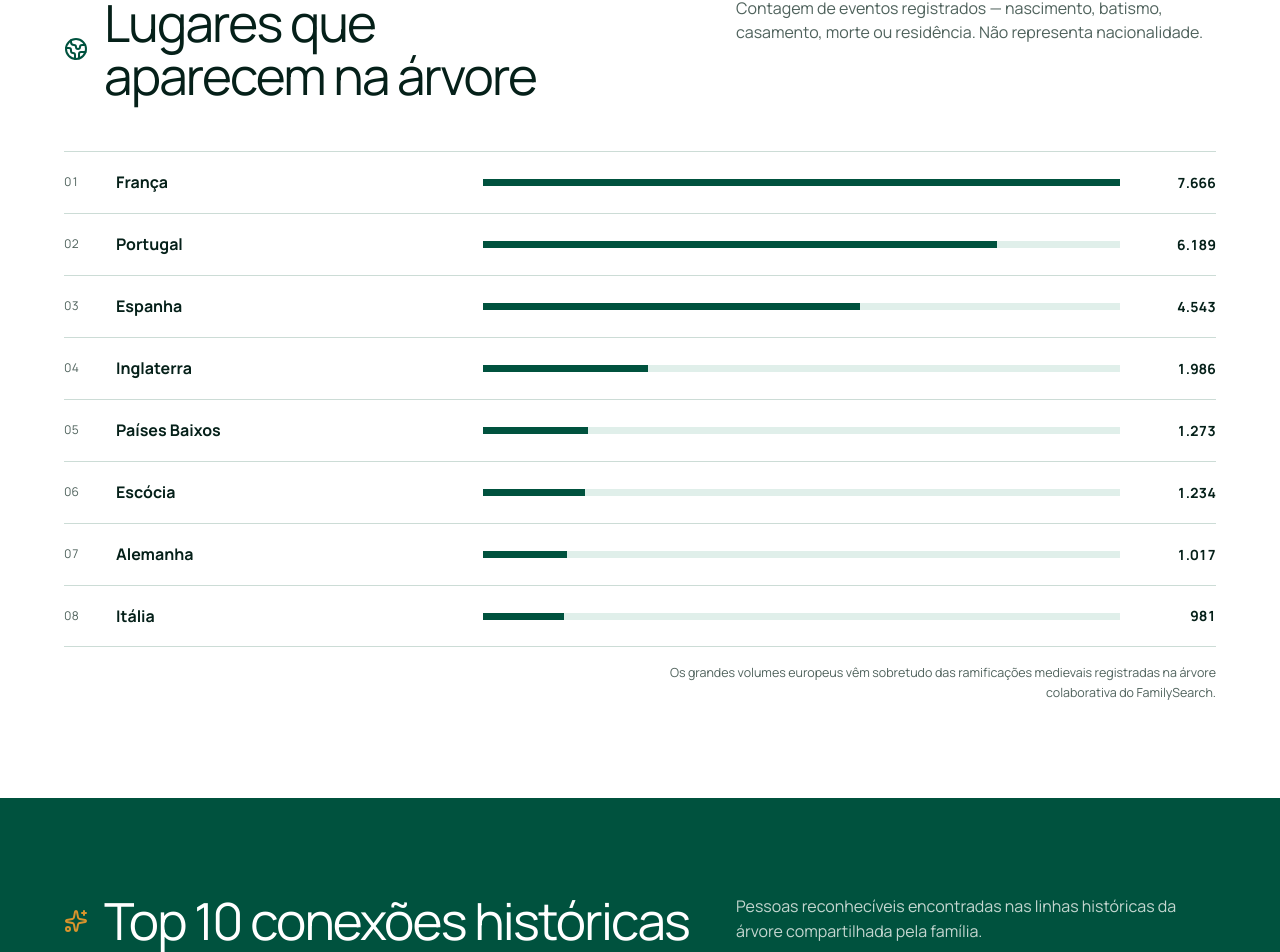
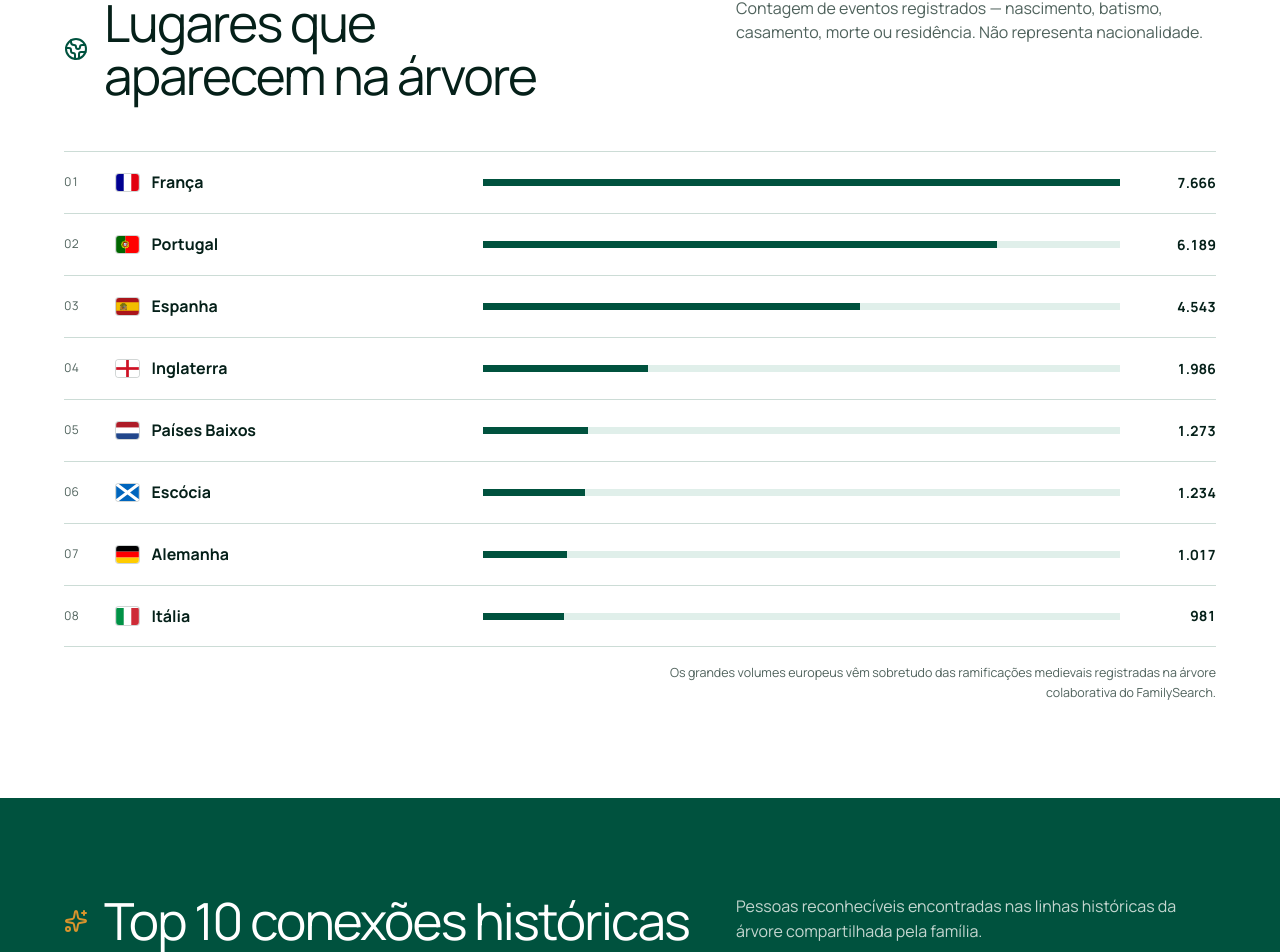
Before and after one commit to matheusabrantes/genealogy-atlas, a Next.js app in the folder web/: page / in a window 1280 px wide. Shown: the part 1059-2011 px from the top of the page. Built offline with nearby package versions, Linux system fonts and the light colour scheme.

Commit message:
Add country flags to genealogy map

```diff
--- a/web/app/globals.css
+++ b/web/app/globals.css
@@ -387,7 +387,26 @@ h1 {
 
 .country-row:last-child { border-bottom: 1px solid var(--line); }
 .country-rank { color: var(--muted); font-size: 0.75rem; font-variant-numeric: tabular-nums; }
-.country-name { font-weight: 700; }
+.country-name {
+  align-items: center;
+  display: flex;
+  font-weight: 700;
+  gap: var(--space-3);
+  min-width: 0;
+}
+
+.country-name > span:last-child {
+  overflow: hidden;
+  text-overflow: ellipsis;
+  white-space: nowrap;
+}
+
+.country-flag {
+  border-radius: 3px;
+  box-shadow: 0 0 0 1px color-mix(in oklch, var(--ink) 18%, transparent);
+  flex: 0 0 auto;
+  font-size: 1.1rem;
+}
 .country-track { background: var(--surface-strong); height: 7px; overflow: hidden; }
 .country-track span { background: var(--primary); display: block; height: 100%; }
 .country-row strong { font-size: 0.875rem; font-variant-numeric: tabular-nums; text-align: right; }
--- a/web/app/layout.tsx
+++ b/web/app/layout.tsx
@@ -1,5 +1,6 @@
 import type { Metadata } from "next";
 import { Manrope } from "next/font/google";
+import "flag-icons/css/flag-icons.min.css";
 import "./globals.css";
 
 const manrope = Manrope({
--- a/web/app/page.tsx
+++ b/web/app/page.tsx
@@ -16,6 +16,21 @@ export const metadata: Metadata = {
 };
 
 const number = new Intl.NumberFormat("pt-BR");
+
+const countryFlags: Record<string, string> = {
+  Alemanha: "de",
+  Bélgica: "be",
+  Brasil: "br",
+  Espanha: "es",
+  Escócia: "gb-sct",
+  França: "fr",
+  Inglaterra: "gb-eng",
+  Itália: "it",
+  Portugal: "pt",
+  "País de Gales": "gb-wls",
+  "Países Baixos": "nl",
+  "Reino Unido": "gb",
+};
 
 function GenerationRibbon() {
   const visible = summary.generationCounts.filter(
@@ -124,7 +139,15 @@ export default function Home() {
           {summary.countries.slice(0, 8).map(({ country, events }, index) => (
             <div className="country-row" key={country}>
               <span className="country-rank">{String(index + 1).padStart(2, "0")}</span>
-              <span className="country-name">{country}</span>
+              <span className="country-name">
+                {countryFlags[country] && (
+                  <span
+                    className={`country-flag fi fi-${countryFlags[country]}`}
+                    aria-hidden="true"
+                  />
+                )}
+                <span>{country}</span>
+              </span>
               <div className="country-track" aria-hidden="true">
                 <span style={{ width: `${(events / topCountry) * 100}%` }} />
               </div>
--- a/web/package.json
+++ b/web/package.json
@@ -15,6 +15,7 @@
   },
   "dependencies": {
     "drizzle-orm": "0.45.2",
+    "flag-icons": "^7.5.0",
     "graphology": "^0.26.0",
     "lucide-react": "^1.26.0",
     "next": "^16.2.11",
```
Also changed, not shown: 2 other files (tests, documents, lock files or other folders).
